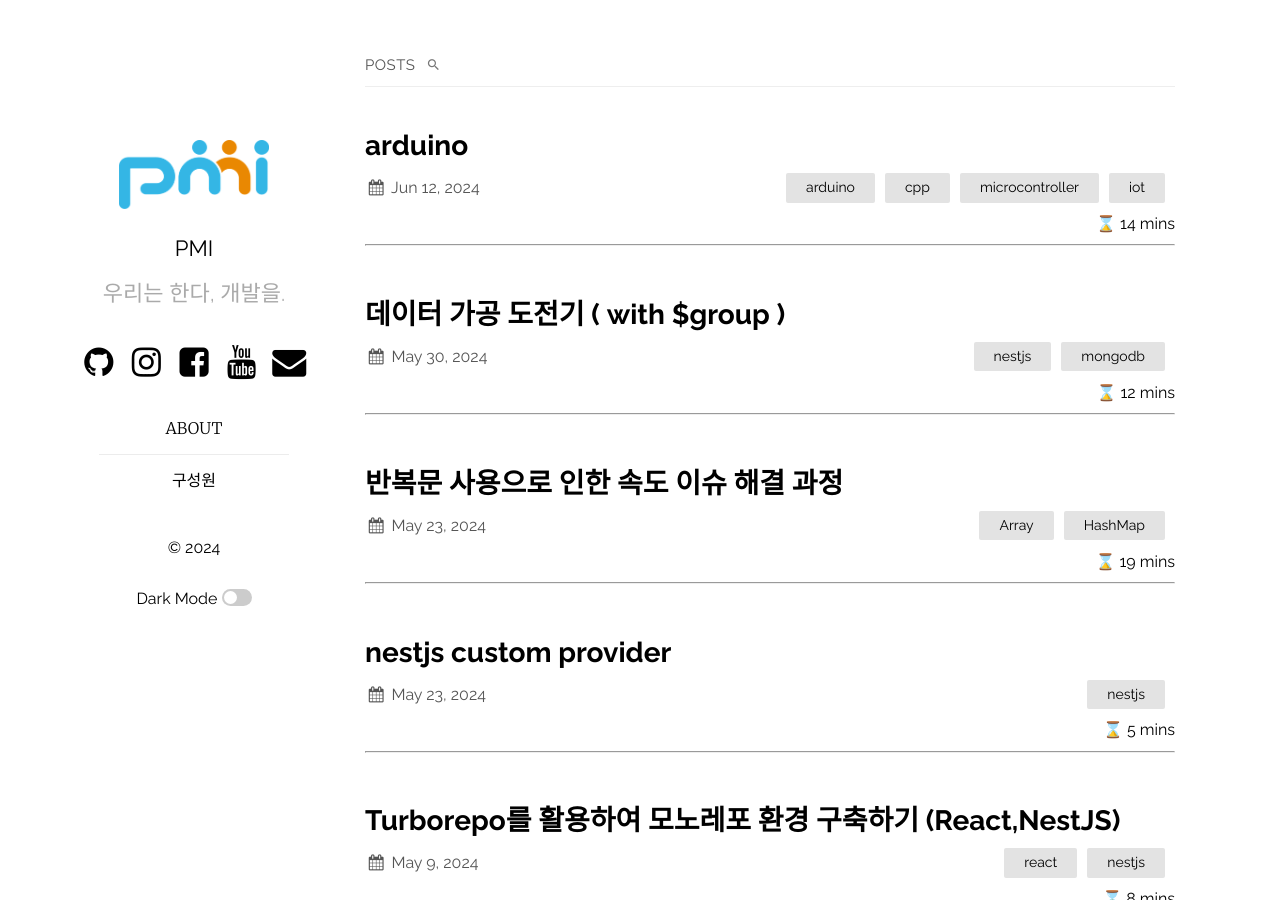
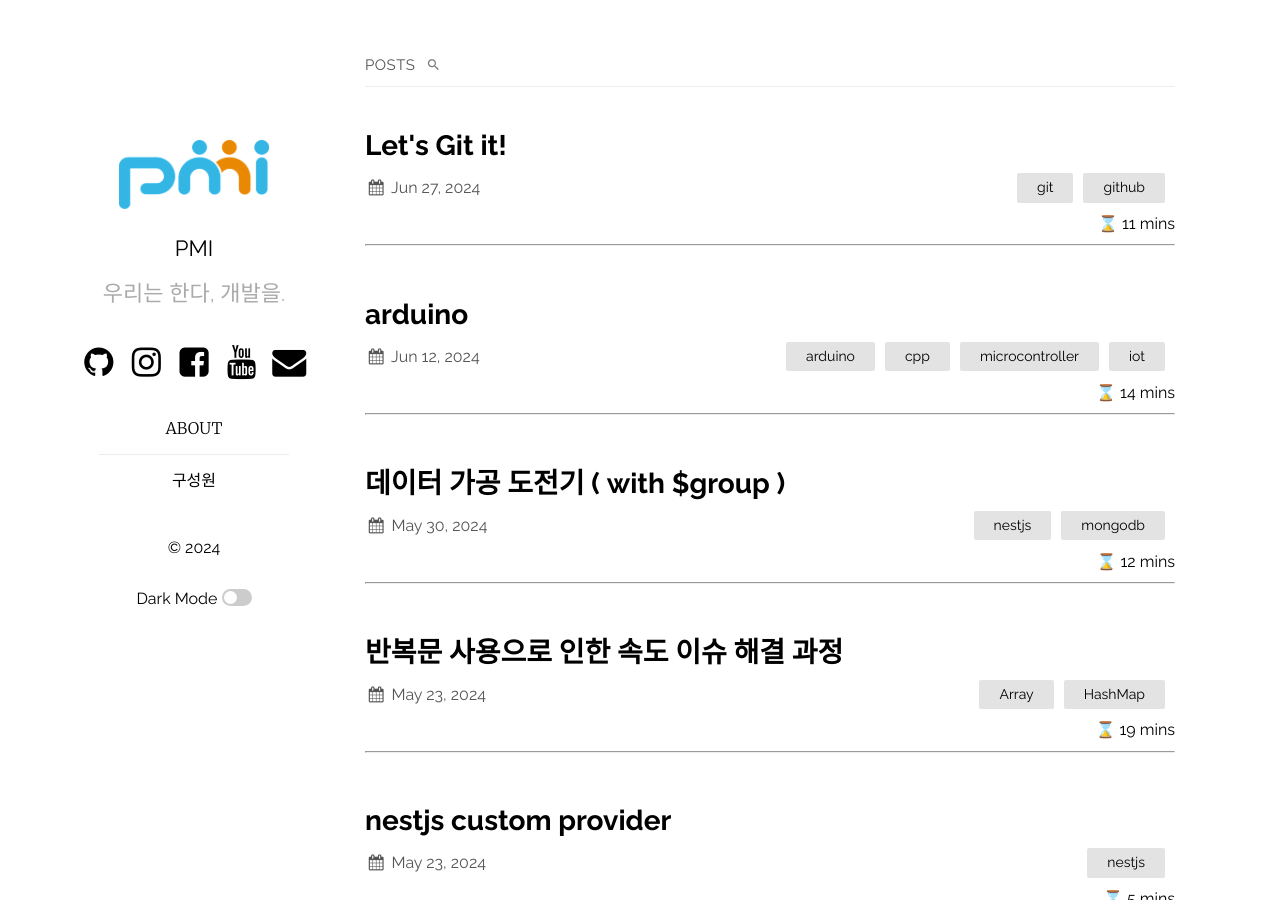
Before and after one commit to pmirnc-dev/pmirnc-dev.github.io, a Jekyll site: the page built from index.markdown, in a window 1280 px wide and 900 px high. Built offline with Jekyll 4.4.1, drawn with Linux system fonts in a browser that asks for light colours; some of the changed text lies outside the part shown.

Commit message:
doc: 제목 수정

```diff
--- a/_posts/2024-06-27-Let's Git it!.md
+++ b/_posts/2024-06-27-Let's Git it!.md
@@ -1,7 +1,7 @@
 ---
 layout: post
-title:  "Do you know Closure?"
-date:   2024-02-15 09:00:00 +0900
+title:  "Let's Git it!"
+date:   2024-06-27 09:00:00 +0900
 author: ihhwang
 categories: ['git', 'github']
 ---
```
